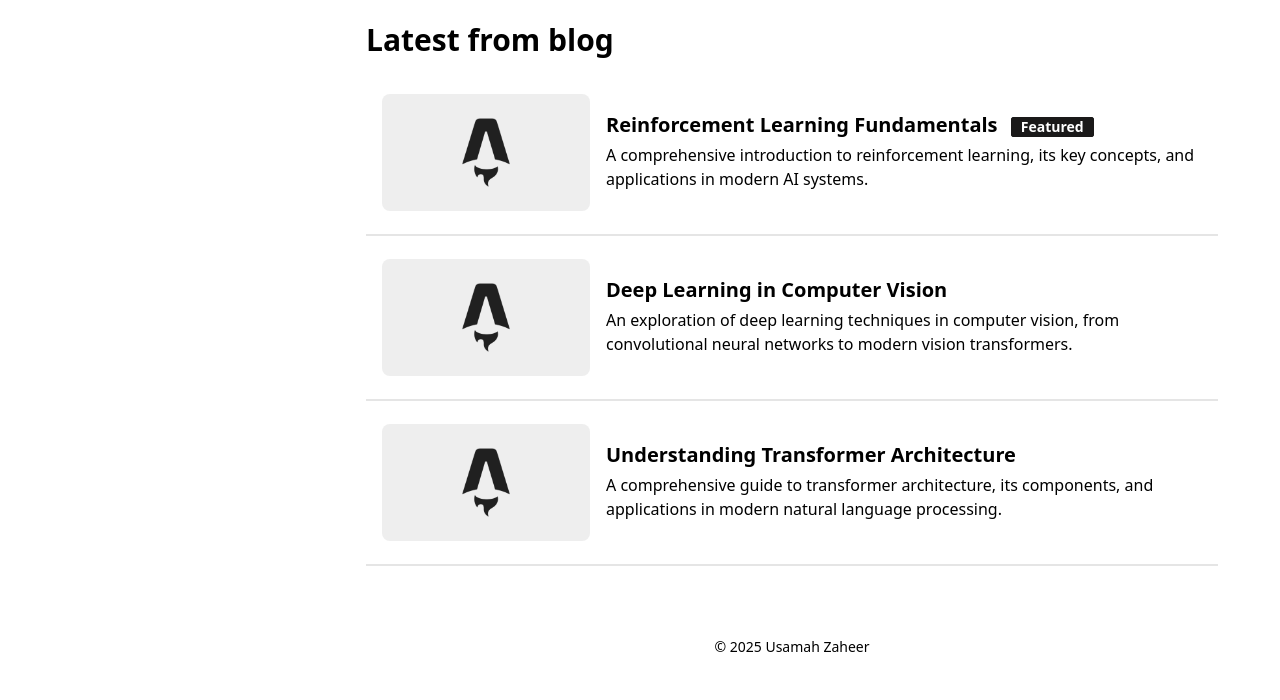
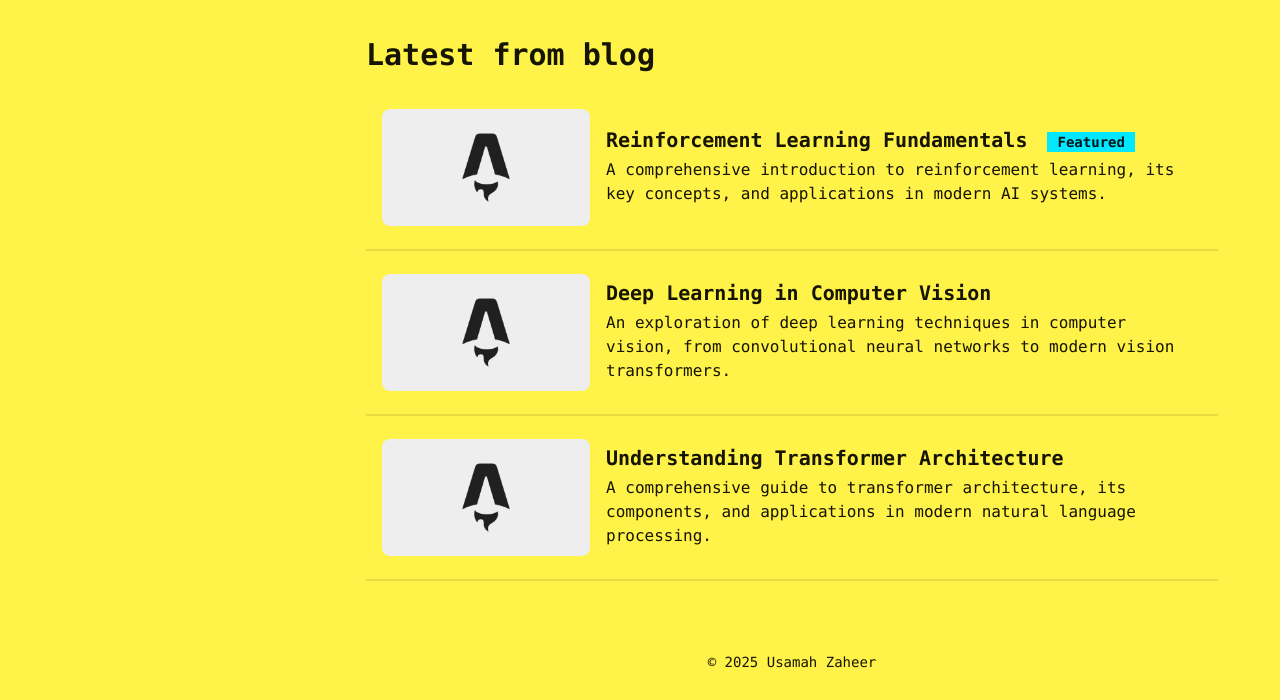
Before and after one commit to usamahz/usamahz.github.io, an Astro site: page / in a window 1280 px wide. Shown: the part 961-1661 px from the top of the page. Built offline with nearby package versions, Linux system fonts and the light colour scheme; Astro itself is replaced by a stand-in of ours.

Commit message:
change theme

```diff
--- a/src/layouts/BaseLayout.astro
+++ b/src/layouts/BaseLayout.astro
@@ -18,7 +18,7 @@ const {
 ---
 
 <!doctype html>
-<html lang="en" data-theme="lofi">
+<html lang="en" data-theme="cyberpunk">
   <head>
     <BaseHead title={title} description={description} image={image} , ogType={ogType} />
     {TRANSITION_API && <ViewTransitions />}
```
